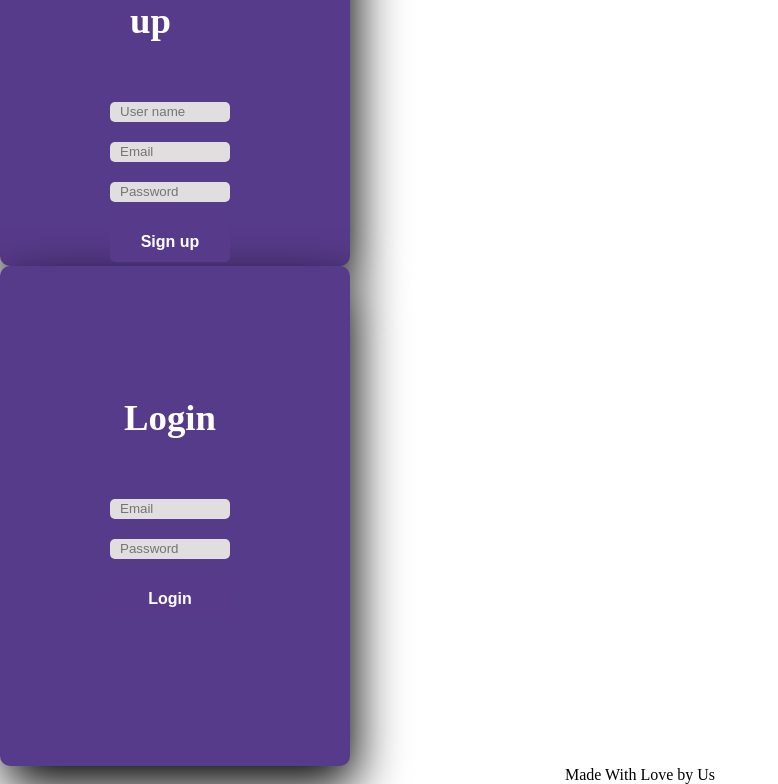
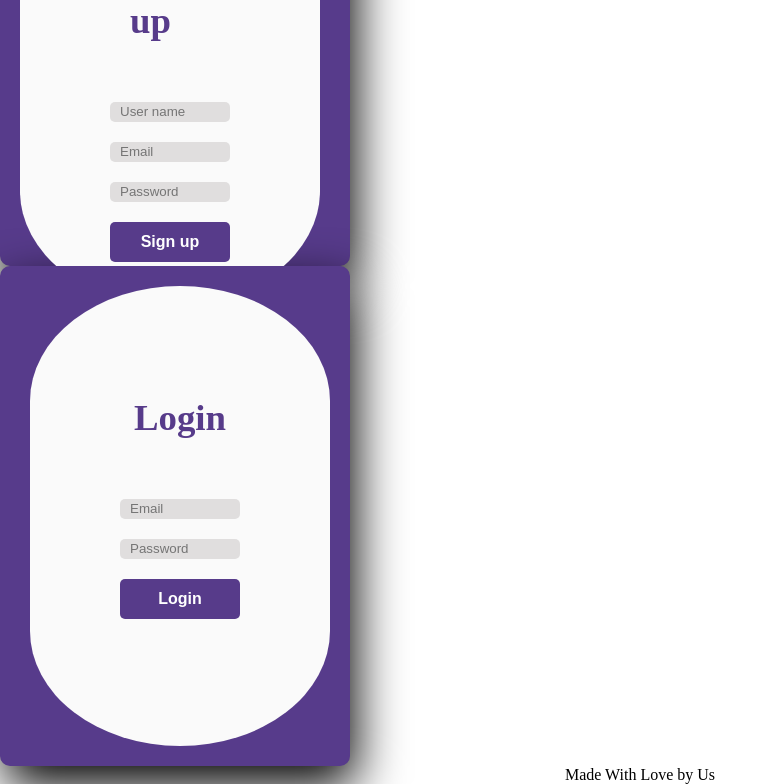
Before and after one commit to djbowen95/Rat-World, a React (Create React App) app in the folder client/: page / in a window 1280 px wide. Shown: the part 314-1098 px from the top of the page, without its empty margins (0-778 px from the left). Built offline with nearby package versions, Linux system fonts and the light colour scheme.

Commit message:
login and signup cards not inline

```diff
--- a/client/src/Components/login/Login.js
+++ b/client/src/Components/login/Login.js
@@ -16,8 +16,19 @@ const styles = {
     float: "left",
     padding: "20px",
     borderRadius: "60% / 30%",
+    display: "inline-block",
+    width: "300px",
+    border: "black",
+    padding: "50px",
+    margin: "20px",
   },
-  signup: {
+  login: {
+    height: "460px",
+    background: "rgb(250, 250, 250)",
+    width: "50%;",
+    float: "right",
+    padding: "20px",
+    borderRadius: "60% / 30%",
     display: "inline-block",
     width: "300px",
     border: "black",
@@ -25,7 +36,7 @@ const styles = {
     margin: "20px",
   },
   label: {
-    color: "#fff",
+    color: "#573b8a",
     fontSize: "2.3em",
     justifyContent: "center",
     display: "flex",
@@ -101,7 +112,7 @@ function Login() {
         </div>
       </div>
       <div style={styles.body}>
-        <div style={styles.signup}>
+        <div style={styles.login}>
           <form style={styles.form}>
             <label style={styles.label} aria-hidden="true">
               Login
```
